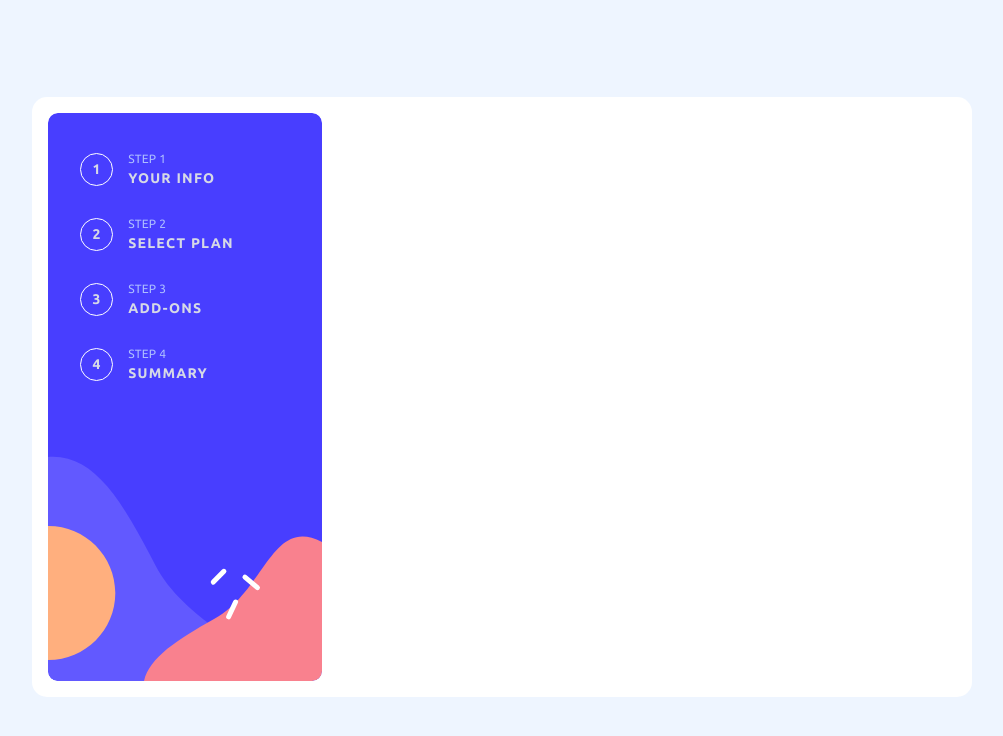
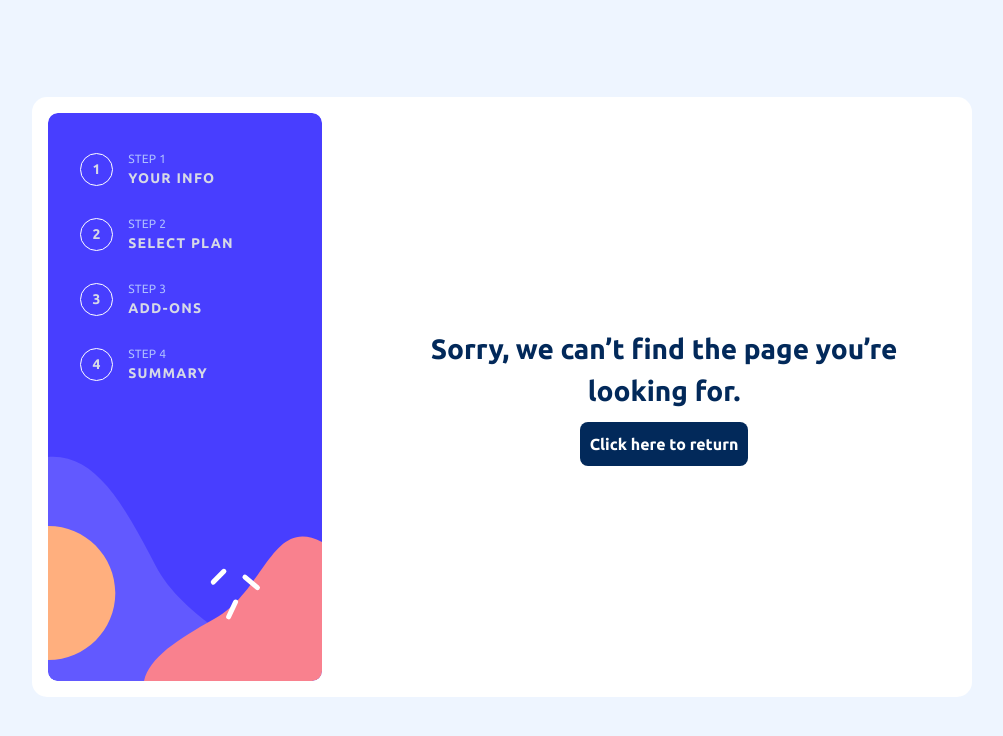
Before and after one commit to AdrianoEscarabote/multi-step-form, a React (Create React App) app: page /404 in a window 1280 px wide. Shown: the top 736 px of the page, without its empty margins (138-1141 px from the left). Built offline with nearby package versions, Linux system fonts and the light colour scheme.

Commit message:
src feat page 404

```diff
--- a/src/components/Form.jsx
+++ b/src/components/Form.jsx
@@ -1,9 +1,10 @@
 import Step01 from "./form/Step_01";
 import Step02 from "./form/Step_02";
 import Step03 from "./form/Step_03";
-import { Route, Routes } from "react-router-dom";
+import { Navigate, Route, Routes } from "react-router-dom";
 import Step04 from "./form/Step_04";
 import Thankyou from "./Thankyou";
+import NotFound from "./NotFound/NotFound";
 
 export default function Form({ handleColorSteps }) {
 
@@ -14,6 +15,8 @@ export default function Form({ handleColorSteps }) {
       <Route path="/contact" element={<Step03 handleColorSteps={handleColorSteps}/>} />
       <Route path="/finishing" element={<Step04 handleColorSteps={handleColorSteps} />} />
       <Route path="/thanks" element={<Thankyou handleColorSteps={handleColorSteps} />} />
+      <Route path="/404" element={<NotFound />} />
+      <Route path="*" element={<Navigate to="/404"/>} />
     </Routes>
   )
 };
--- /dev/null
+++ b/src/components/NotFound/NotFound.jsx
@@ -0,0 +1,39 @@
+import { Link } from "react-router-dom";
+import styled from "styled-components";
+import { MarineBlue, White } from "../../StyledComponents/colors";
+
+const NotFound = () => {
+  return (
+    <NotFoundStyled>
+      <h2>Sorry, we can’t find the page you’re looking for.</h2>
+      <Link to="/">Click here to return</Link>
+    </NotFoundStyled>
+  )
+}
+
+const NotFoundStyled = styled.div`
+  padding: 20px;
+  display: flex;
+  align-items: center;
+  justify-content: center;
+  flex-direction: column;
+  width: 100%;
+  color: ${MarineBlue};
+  gap: 10px;
+
+  h2 {
+    font-size: 28px;
+    text-align: center;
+  }
+
+  a {
+    background-color: ${MarineBlue};
+    color: ${White};
+    padding: 10px;
+    border-radius: 8px;
+    font-weight: 700;
+    text-decoration: none;
+  }
+`
+
+export default NotFound;
```
